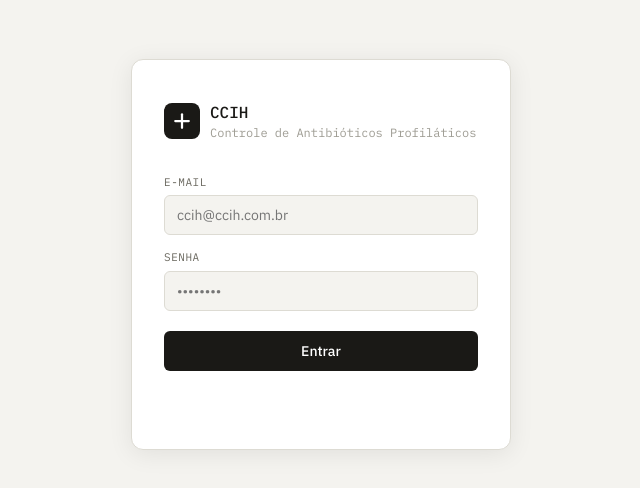
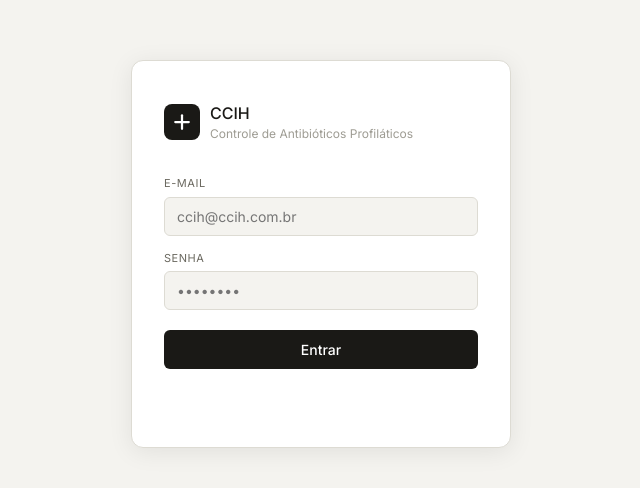
Before and after one commit to alanaccih/ccih, a plain HTML site: page index.html in a window 1280 px wide. Shown: the part 146-634 px from the top of the page, 319-959 px from the left. Drawn offline with nearby package versions, Linux system fonts and the light colour scheme; no server answers.

Commit message:
index.html

```diff
--- a/index.html
+++ b/index.html
@@ -4,7 +4,7 @@
 <meta charset="UTF-8">
 <meta name="viewport" content="width=device-width, initial-scale=1.0">
 <title>CCIH — Controle de Antibióticos Profiláticos</title>
-<link href="https://fonts.googleapis.com/css2?family=IBM+Plex+Mono:wght@400;500&family=IBM+Plex+Sans:wght@300;400;500;600&display=swap" rel="stylesheet">
+<link href="https://fonts.googleapis.com/css2?family=Inter:wght@300;400;500;600&display=swap" rel="stylesheet">
 <script src="https://cdn.jsdelivr.net/npm/chart.js@4.4.1/dist/chart.umd.min.js"></script>
 <style>
 :root {
@@ -12,7 +12,7 @@
   --text:#1a1916;--text2:#6b6960;--text3:#9e9c93;
   --green:#2d6a2d;--green-bg:#e8f3e8;--amber:#7a4f00;--amber-bg:#fef3d9;
   --red:#8b1a1a;--red-bg:#fdeaea;--blue:#1a3a6b;--blue-bg:#e8eef8;
-  --font-d:'IBM Plex Mono',monospace;--font-b:'IBM Plex Sans',sans-serif;--r:6px;
+  --font-d:'Inter',sans-serif;--font-b:'Inter',sans-serif;--r:6px;
 }
 *{box-sizing:border-box;margin:0;padding:0;}
 body{font-family:var(--font-b);background:var(--bg);color:var(--text);min-height:100vh;font-size:14px;line-height:1.5;}
```
